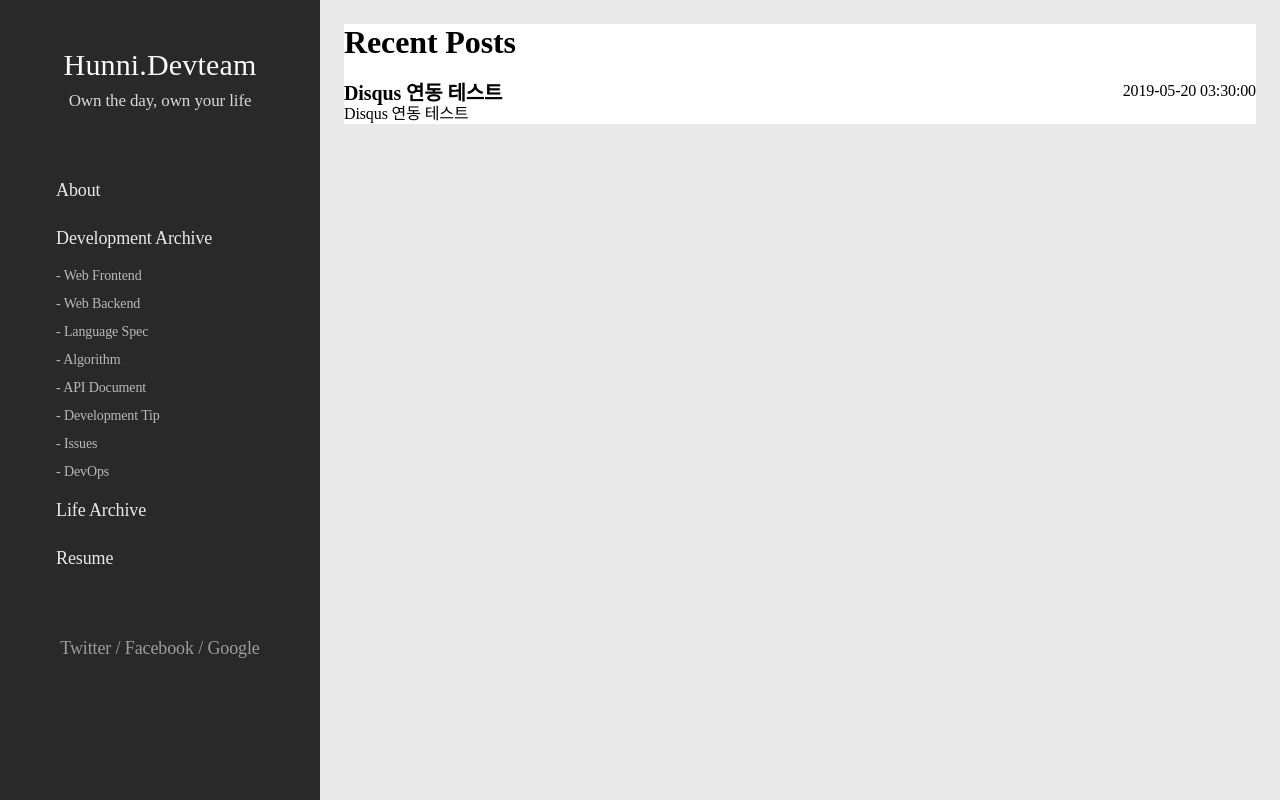
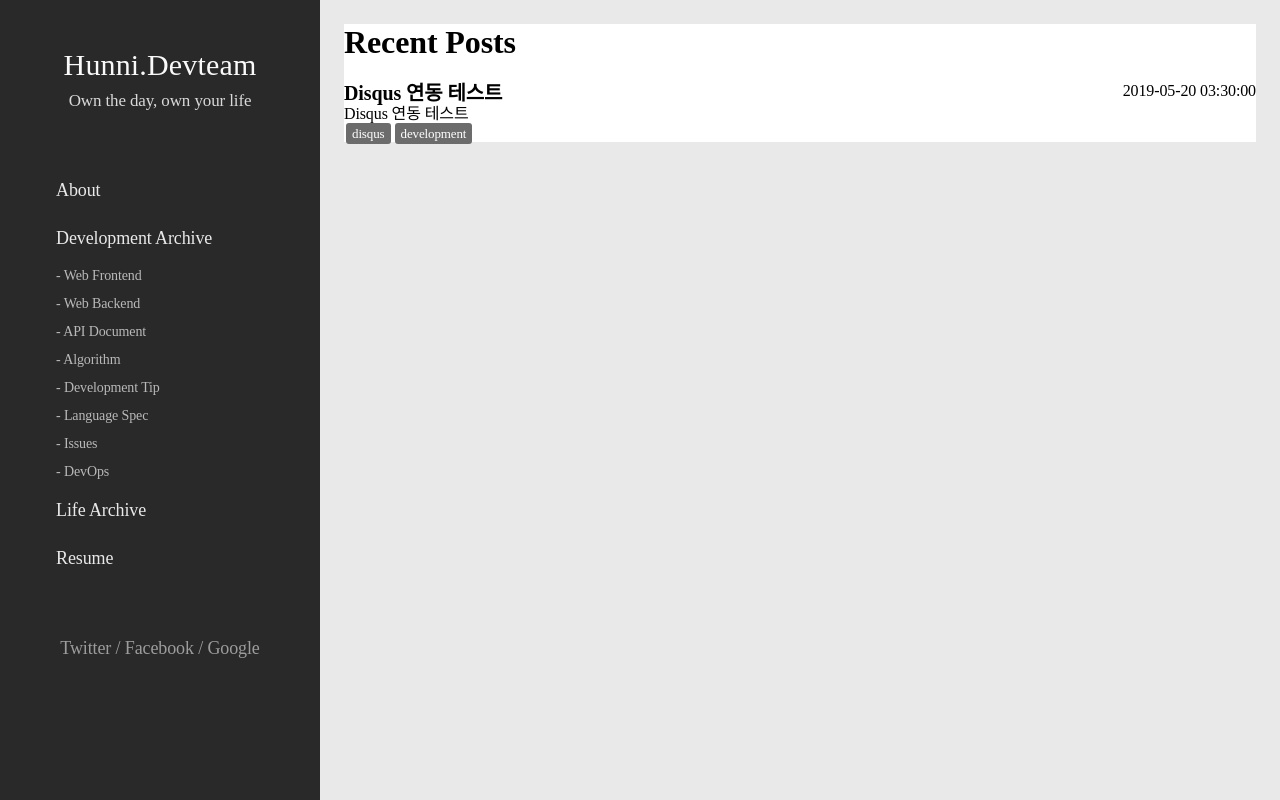
Before and after one commit to Hunni-Devteam/Blog, a Nuxt app: page / in a window 1280 px wide. Built offline with nearby package versions, Linux system fonts and the light colour scheme.

Commit message:
Miscellaneous markup changes

```diff
--- a/components/AppNavigation.vue
+++ b/components/AppNavigation.vue
@@ -15,10 +15,10 @@
         <ul style="line-height: 28px; font-size: 14px; color: #b9b9b9;">
           <li>- Web Frontend</li>
           <li>- Web Backend</li>
+          <li>- API Document</li>
+          <li>- Algorithm</li>
+          <li>- Development Tip</li>
           <li>- Language Spec</li>
-          <li>- Algorithm</li>
-          <li>- API Document</li>
-          <li>- Development Tip</li>
           <li>- Issues</li>
           <li>- DevOps</li>
         </ul>
--- a/pages/index.vue
+++ b/pages/index.vue
@@ -2,7 +2,8 @@
   <div class="page-content-wrapper">
     <div class="bg-white" style="margin: 24px;">
       <h1>Recent Posts</h1>
-      <div @click="$router.push(pageShortcut.src)" v-for="pageShortcut in $store.getters.pageShortcuts" :key="pageShortcut.created_at" style="cursor: pointer; display: flex; font-size: 16px;">
+      <div @click="$router.push(pageShortcut.src)" v-for="pageShortcut in $store.getters.pageShortcuts" :key="pageShortcut.created_at" style="cursor: pointer; font-size: 16px;">
+        <div style="display: flex;">
           <div>
             <b style="font-size: 20px">{{ pageShortcut.title }}</b><br>
             {{ pageShortcut.description }}
@@ -11,6 +12,8 @@
           <div>
             {{ pageShortcut.created_at }}
           </div>
+        </div>
+        <span style="padding: 3px 6px; margin: 2px; background-color: #6c6c6c; color: #fff; font-size: 13px; border-radius: 3px;" v-for="tag in pageShortcut.tags" :key="tag">{{ tag }}</span>
       </div>
     </div>
   </div>
```
Lines whose indentation alone changed are shown as unchanged.
